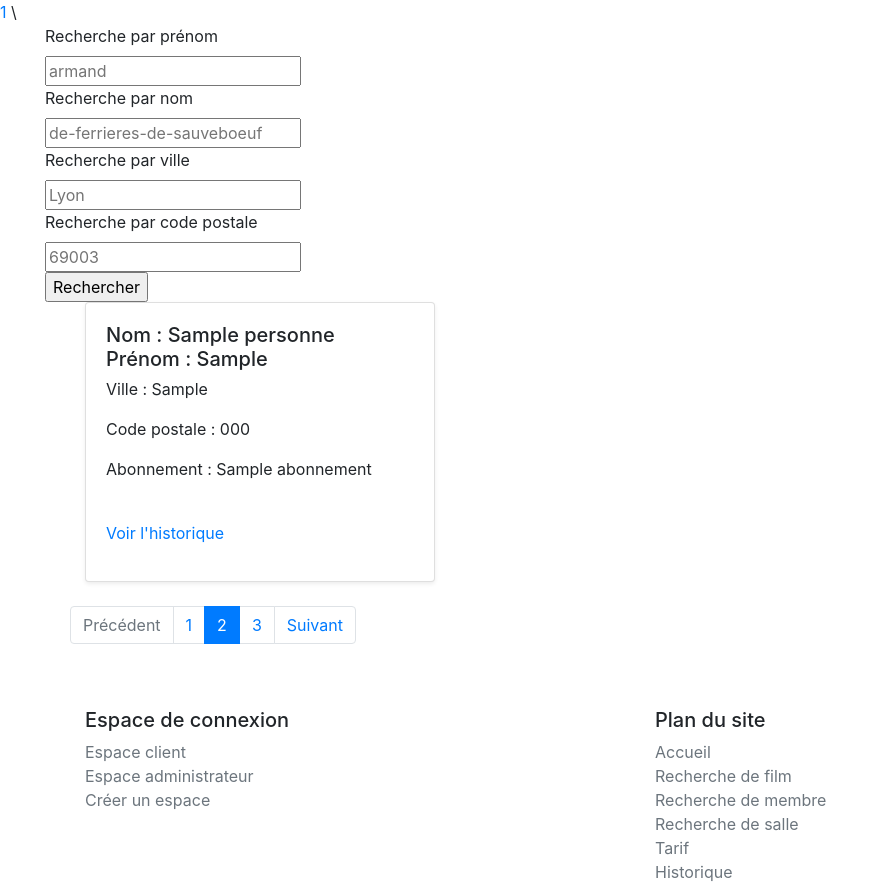
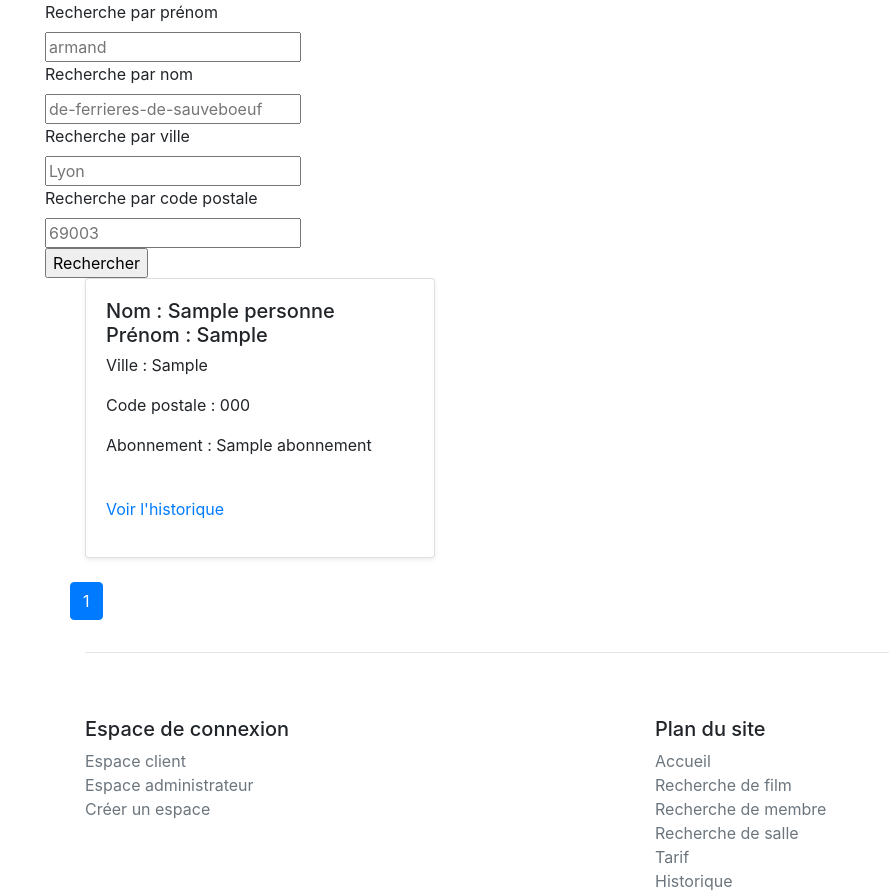
Before and after one commit to SekmSet/my_cinema, a PHP site: page /W/recherche_by_membre.php in a window 1280 px wide. Shown: the part 136-1029 px from the top of the page, without its empty margins (0-889 px from the left). Run offline with PHP 8.4, Linux system fonts and the light colour scheme; tables that the repository leaves empty or names only in its code hold one stand-in row (values such as "Sample post").

Commit message:
Commit Sam 18 JANV
Add pagination recherche by membre

```diff
--- a/fonctions.php
+++ b/fonctions.php
@@ -317,24 +317,6 @@ function pagination_film(){
     }
 }
 
-function pagination_membre(){
-
-    $recup_var = connect_sql();
-
-    $count_membre = "select count(*) as 'type_gender' from fiche_personne;";
-
-    $membre_par_page = 16;
-
-    $results_membre = $recup_var->query($count_membre,PDO::FETCH_ASSOC);
-    $membre_number =$results_membre->fetch()['type_gender'];
-    $nbr_page = ceil($membre_number/$membre_par_page);
-
-    for($i=1;$i<=$nbr_page;$i++){
-
-        echo "<a href=\"http://localhost/W@C/Projet/my_cinema/recherche_by_membre.php?page=$i\"> $i </a> \ ";
-    }
-}
-
 function pagination_salle($page, $nom_salle,$num_etage,$nbr_siege){
 
     $recup_var = connect_sql();
@@ -371,22 +353,69 @@ function pagination_salle($page, $nom_salle,$num_etage,$nbr_siege){
     echo '</ul></nav>';
 }
 
-//function pagination_salle(){
-//
-//    $recup_var = connect_sql();
-//
-//    $count_membre = "select count(*) as 'nbr_salle' from salle;";
-//    $results_salle = $recup_var->query($count_membre,PDO::FETCH_ASSOC);
-//    $salle_number = $results_salle->fetch()['nbr_salle'];
-//    $salle_par_page = 6;
-//    $nbr_page = ceil($salle_number/$salle_par_page);
-//
-//    for($i=1;$i<=$nbr_page;$i++){
-//
-//        echo "<a href=\"recherche_salle.php?page=$i\"> $i </a> \ ";
-//    }
-//}
+function pagination_membre($page,$membre_nom,$membre_prenom,$membre_ville,$membre_cp){
 
+    $recup_var = connect_sql();
+
+    $where = [];
+
+    if(!empty($membre_prenom)){
+        $where[] = "prenom = '$membre_prenom'";
+    }
+    if(!empty($membre_nom)){
+        $where[] = "nom like '$membre_nom%'";
+    }
+    if(!empty($membre_ville)){ //
+        $where[] = "ville like '$membre_ville%'";
+    }
+    if(!empty($membre_cp)){
+        $where[] = "cpostal = '$membre_cp'"; // quand where qqc = qqc pas de %
+    }
+
+    $where_to_string = implode(' and ',$where);
+
+    if(!empty($where_to_string)){
+        $show_membre = "select count(*) as 'type_gender'
+                            from membre
+                            inner join fiche_personne on membre.id_fiche_perso  = fiche_personne.id_perso
+                            left join abonnement on membre.id_abo = abonnement.id_abo
+                            where $where_to_string;";
+    } else {
+        $show_membre = "select count(*) as 'type_gender' from membre
+                            inner join fiche_personne on membre.id_fiche_perso  = fiche_personne.id_perso
+                            left join abonnement on membre.id_abo = abonnement.id_abo;";
+    }
+
+    $results_membre = $recup_var->query($show_membre, PDO::FETCH_ASSOC);
+
+    $membre_number = $results_membre->fetch()['type_gender'];
+
+    $membre_par_page = 12;
+    $nbr_page = ceil($membre_number/$membre_par_page);
+
+    echo '<nav><ul class="pagination">';
+    for($i=1;$i<=$nbr_page;$i++){
+        echo '<li class="page-item '. print_active((int)$page, $i).'"><a class="page-link" href="recherche_by_membre.php?page='.$i.'">'.$i.'</a></li>';
+    }
+    echo '</ul></nav>';
+}
+
+
+
+
+
+
+
+
+
+
+
+
+
+
+
+
+/** GESTION DES MESSAGES D'ALERT **/
 function alert($message) {
     echo '<div class="alert alert-danger" role="alert">'.$message.'</div>';
 }
--- a/recherche_by_membre.php
+++ b/recherche_by_membre.php
@@ -8,8 +8,6 @@
     $membre_cp = $_GET['recherche_par_cp']??null;
 
     $return_membre = get_membre($page,$membre_nom,$membre_prenom,$membre_ville,$membre_cp);
-
-    $return_pagination = pagination_membre();
 
 ?>
 
@@ -84,22 +82,11 @@
     </div>
 
     <div class="row">
-        <nav aria-label="...">
-            <ul class="pagination">
-                <li class="page-item disabled">
-                    <a class="page-link" href="#" tabindex="-1" aria-disabled="true">Précédent</a>
-                </li>
-                <li class="page-item"><a class="page-link" href="#">1</a></li>
-                <li class="page-item active" aria-current="page">
-                    <a class="page-link" href="#">2 <span class="sr-only">(current)</span></a>
-                </li>
-                <li class="page-item"><a class="page-link" href="#">3</a></li>
-                <li class="page-item">
-                    <a class="page-link" href="#">Suivant</a>
-                </li>
-            </ul>
-        </nav>
+        <?php pagination_membre($page,$membre_nom,$membre_prenom,$membre_ville,$membre_cp); ?>
     </div>
+
+    <hr>
+
 </div>
 
 <?php
```
